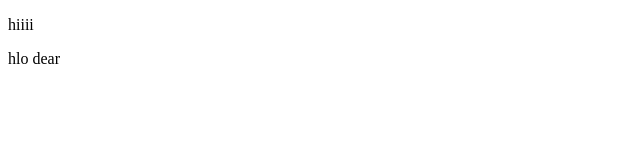
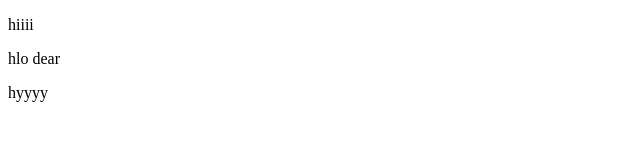
Before and after one commit to code-withayush/EXAMPLE-, a plain HTML site: page index.html in a window 1280 px wide. Shown: the full height of the page, 0-640 px from the left. Drawn offline with Linux system fonts and the light colour scheme.

Commit message:
add hyyy

```diff
--- a/index.html
+++ b/index.html
@@ -8,5 +8,6 @@
 <body>
     <p>hiiii</p>
     <p> hlo dear</p>
+    <p> hyyyy</p>
 </body>
 </html>
```
